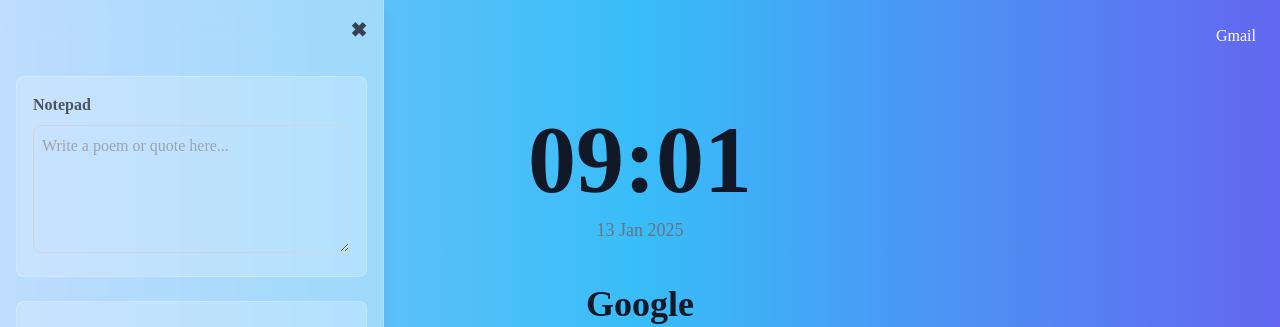
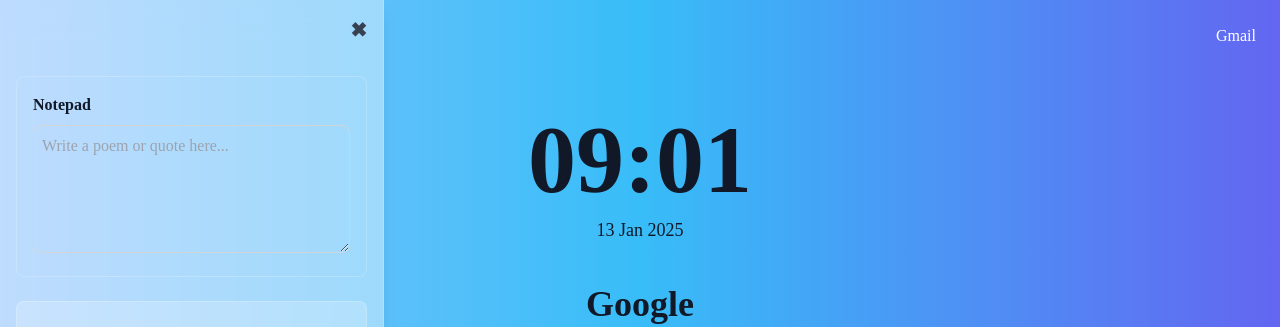
Before and after one commit to Tanmaydeep-Singh/MyTab-Extension, a React (Create React App) app: page / in a window 1280 px wide. Both pictures are taken after a click on the button 18 px from the left and 400 px from the top of the page. Shown: the top 327 px of the page. Built offline with nearby package versions, Linux system fonts and the light colour scheme; no server answers; a web font is replaced by a local one.

Commit message:
dev: updated colors

```diff
--- a/src/Components/Notepad/index.jsx
+++ b/src/Components/Notepad/index.jsx
@@ -11,7 +11,6 @@ function Notepad() {
   }, []);
 
   useEffect(() => {
-    // Save blocks to localStorage whenever savedBlocks changes
     if (savedBlocks.length > 0) {
       localStorage.setItem('markdownBlocks', JSON.stringify(savedBlocks));
     }
--- a/src/Components/Sidebar/index.jsx
+++ b/src/Components/Sidebar/index.jsx
@@ -35,10 +35,10 @@ const Sidebar = ({ textClass }) => {
             animate={{ opacity: isOpen ? 1 : 0, y: isOpen ? 0 : -20 }}
             transition={{ duration: 0.3, ease: "easeInOut" }}
           >
-            <div className="border border-white/20 p-4 rounded-lg bg-opacity-50 bg-white/20">
-              <h3 className="font-bold text-gray-600">Notepad</h3>
+            <div className="border border-white/20 p-4 rounded-lg bg-opacity-50 ">
+              <h3 className="font-bold ">Notepad</h3>
               <textarea
-                className="w-full h-32 mt-2 p-2 bg-transparent border rounded-lg text-gray-700 border-gray-300 focus:outline-none focus:ring focus:ring-blue-300 placeholder-gray-400"
+                className="w-full h-32 mt-2 p-2 bg-transparent border rounded-lg  border-gray-300 focus:outline-none focus:ring focus:ring-blue-300 placeholder-gray-400"
                 placeholder="Write a poem or quote here..."
               />
             </div>
--- a/src/Components/Time/index.jsx
+++ b/src/Components/Time/index.jsx
@@ -18,7 +18,7 @@ function Time({ textClass }) {
           hour12: false,
         })}
       </div>
-      <div className="time text-lg text-gray-500 mt-2">
+      <div className="time text-lg  mt-2">
         {dateState.toLocaleDateString('en-GB', {
           day: 'numeric',
           month: 'short',
```
Also changed, not shown: src/Components/Sidebar/Note/index.jsx (added).
